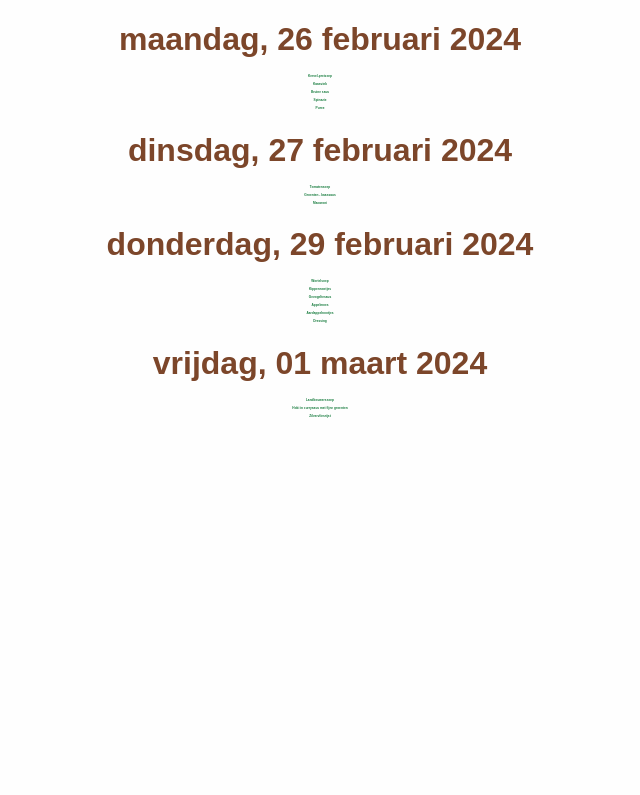
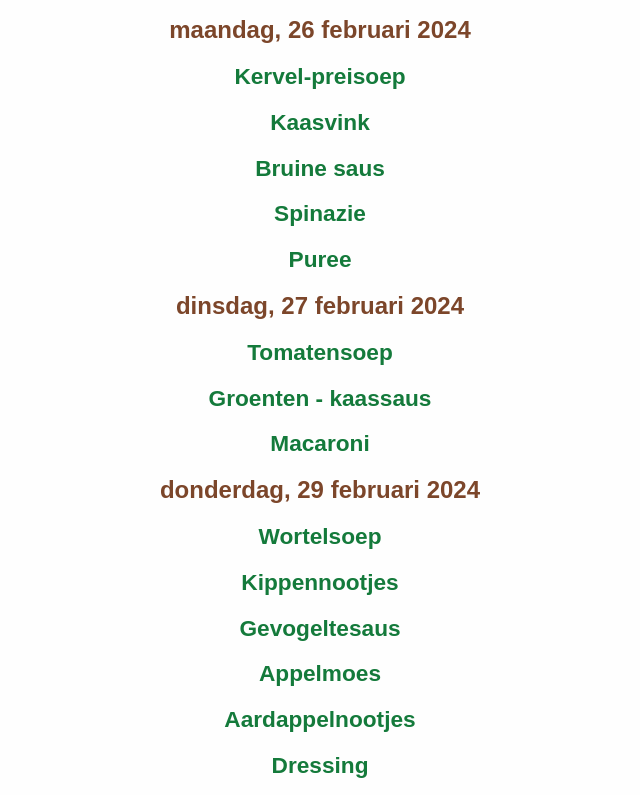
Before and after one commit to joenblan/menu2html, a plain HTML site: page index.html in a window 1280 px wide. Shown: the top 795 px of the page, without its empty margins (320-960 px from the left). Drawn offline with Linux system fonts and the light colour scheme.

Commit message:
Update style.css

```diff
--- a/style.css
+++ b/style.css
@@ -7,12 +7,12 @@ body {
 
 h1 {
   color: #7C462A; /* Heading color */
-  font-size: calc(20vh / 5); /* 20% of the viewport height divided by 5 */
+  font-size: calc(15vh / 5); /* 15% of the viewport height divided by 5 */
   margin-bottom: 1vh; /* Adjust margin for h1 */
 }
 
 h2 {
-  font-size: calc(12vh / 30); /* 12% of the viewport height divided by 30 */
+  font-size: calc(85vh / 30); /* Remaining 85% of the viewport height divided by 30 */
 }
 
 ul {
```
